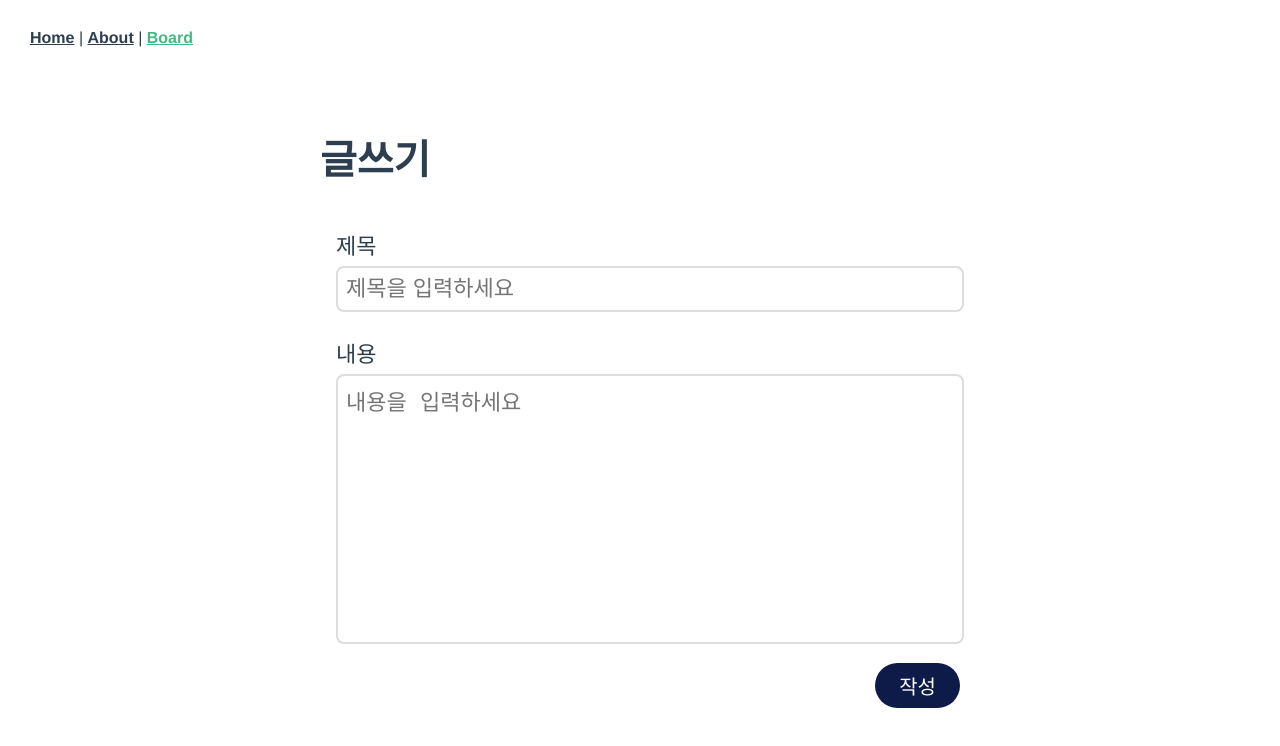
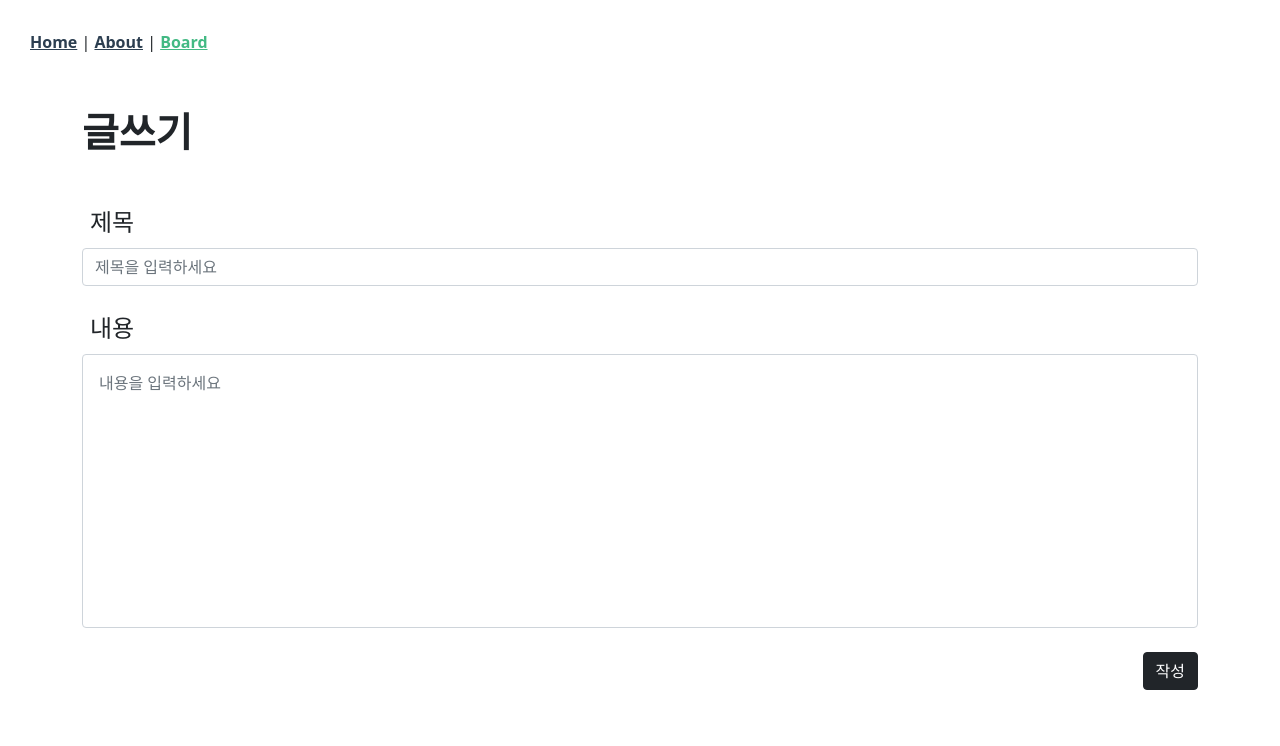
Before and after one commit to seggle/FE, a Vue app: page /board in a window 1280 px wide. Shown: the top 746 px of the page. Built offline with nearby package versions, Linux system fonts and the light colour scheme.

Commit message:
Design: Board 디자인 변경
부트스트랩 적용
Board: 건의게시판 글쓰기

```diff
--- a/package.json
+++ b/package.json
@@ -8,7 +8,10 @@
     "lint": "vue-cli-service lint"
   },
   "dependencies": {
+    "bootstrap": "^5.1.3",
     "core-js": "^3.6.5",
+    "node-sass": "^6.0.1",
+    "sass-loader": "^10.2.0",
     "vue": "^3.0.0",
     "vue-router": "^4.0.0-0",
     "vuex": "^4.0.0-0"
--- a/src/App.vue
+++ b/src/App.vue
@@ -7,7 +7,8 @@
   <router-view/>
 </template>
 
-<style>
+<style lang="scss">
+@import 'bootstrap/scss/bootstrap';
 #nav {
   padding: 30px;
 }
--- a/src/main.js
+++ b/src/main.js
@@ -1,5 +1,4 @@
 import { createApp } from 'vue'
-import './assets/index.css'
 import App from './App.vue'
 import router from './router'
 import store from './store'
--- a/src/views/Board.vue
+++ b/src/views/Board.vue
@@ -1,16 +1,18 @@
 <template>
-  <form class="board" v-on:submit.prevent="submitForm">
-    <h1 class="board-header">글쓰기</h1>
-    <div class="title">
-        <label for="board-title">제목</label>
-        <input id="board-title" type="text" placeholder="제목을 입력하세요">
-    </div>
-    <div class="content">
-        <label for="board-content">내용</label>
-        <textarea name="" id="board-content" cols="40" rows="10" placeholder="내용을 입력하세요"></textarea>
-    </div>
-    <button class="board-btn" type="submit" v-on:click="submitForm">작성</button>
-  </form>
+  <div class="container">
+    <form class="board col" v-on:submit.prevent="submitForm">
+        <h1 class="board-header py-4 fw-bolder">글쓰기</h1>
+        <div class="title py-2">
+            <label for="board-title" class="p-2 fs-4">제목</label>
+            <input id="board-title" class="form-control" type="text" placeholder="제목을 입력하세요">
+        </div>
+        <div class="content py-2">
+            <label for="board-content" class="p-2 fs-4">내용</label>
+            <textarea id="board-content" class="form-control mb-3 p-3" cols="40" rows="10" placeholder="내용을 입력하세요"></textarea>
+        </div>
+        <button class="btn btn-dark" type="submit" v-on:click="submitForm">작성</button>
+    </form>
+  </div>
 </template>
 
 <script>
@@ -19,53 +21,12 @@ export default {
 }
 </script>
 
-<style>
-.board {
-    padding: 8vh 40vh;
-}
-
-.board-header {
-    font-weight: 800;
-    font-size: 40px;
-    margin-bottom: 5vh;
-}
-
-label {
-    display: block;
-    margin-bottom: 1vh;
-    font-size: 22px;
-}
-
-.title,
-.content {
-    padding: 2vh 2vh;
-}
-
-#board-title,
-#board-content {
-    padding: 1vh 1vh;
-    font-size: 22px;
-    width: 100%;
-    border: 2px solid rgb(221, 221, 221);
-    border-radius: 1vh;
-}
-
+<style scoped>
 #board-content {
     resize: none;
 }
 
-#board-title input::placeholder {
-    color:rgb(0, 0, 0, 0.3);
-}
-
-.board-btn {
+.btn {
     float: right;
-    padding: 1vh 3vh;
-    background-color: var(--navy);
-    color: white;
-    border: none;
-    border-radius: 3vh;
-    font-size: 20px;
-    cursor: pointer;
 }
 </style>
```
Also changed, not shown: 1 other file (tests, documents, lock files or other folders).
